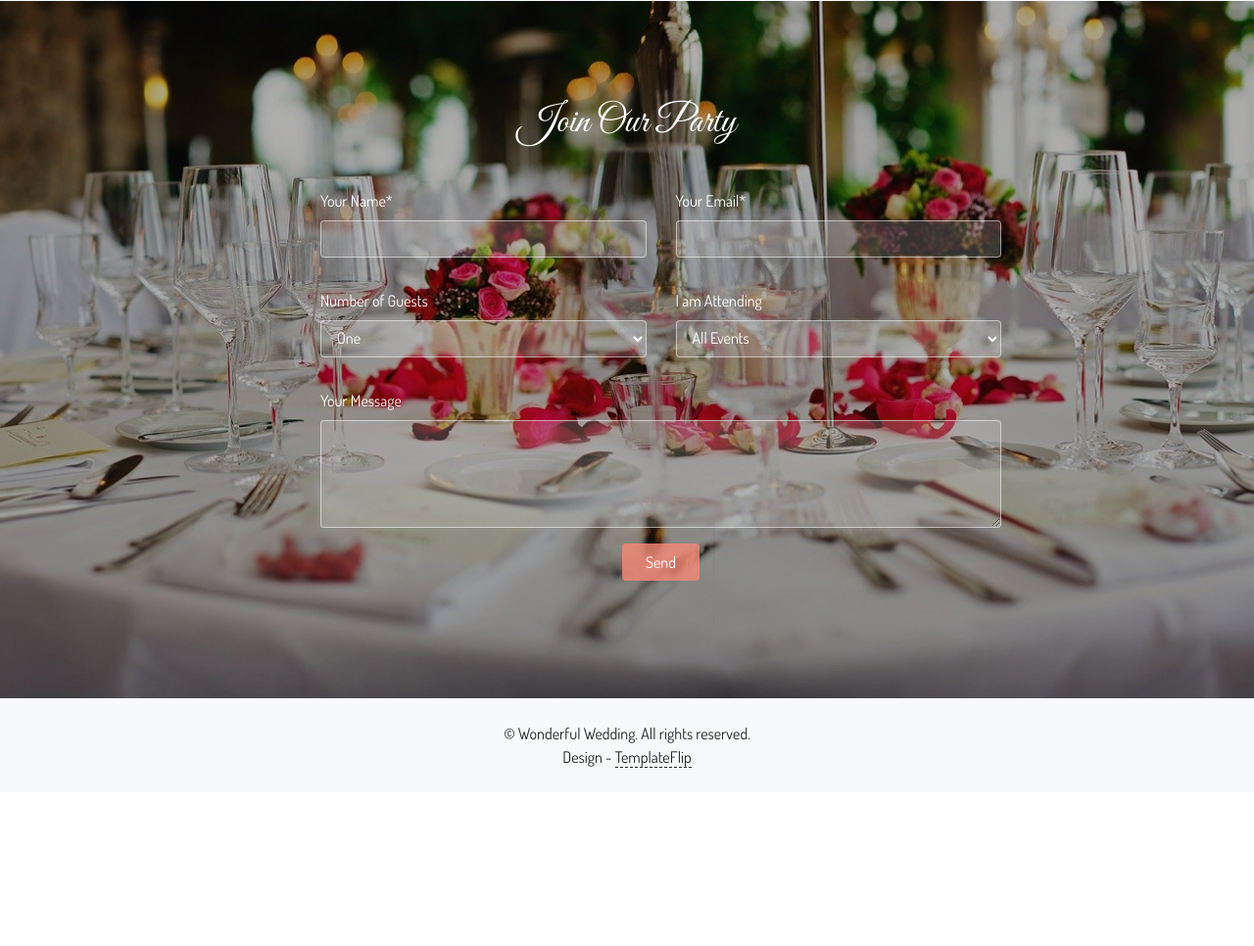
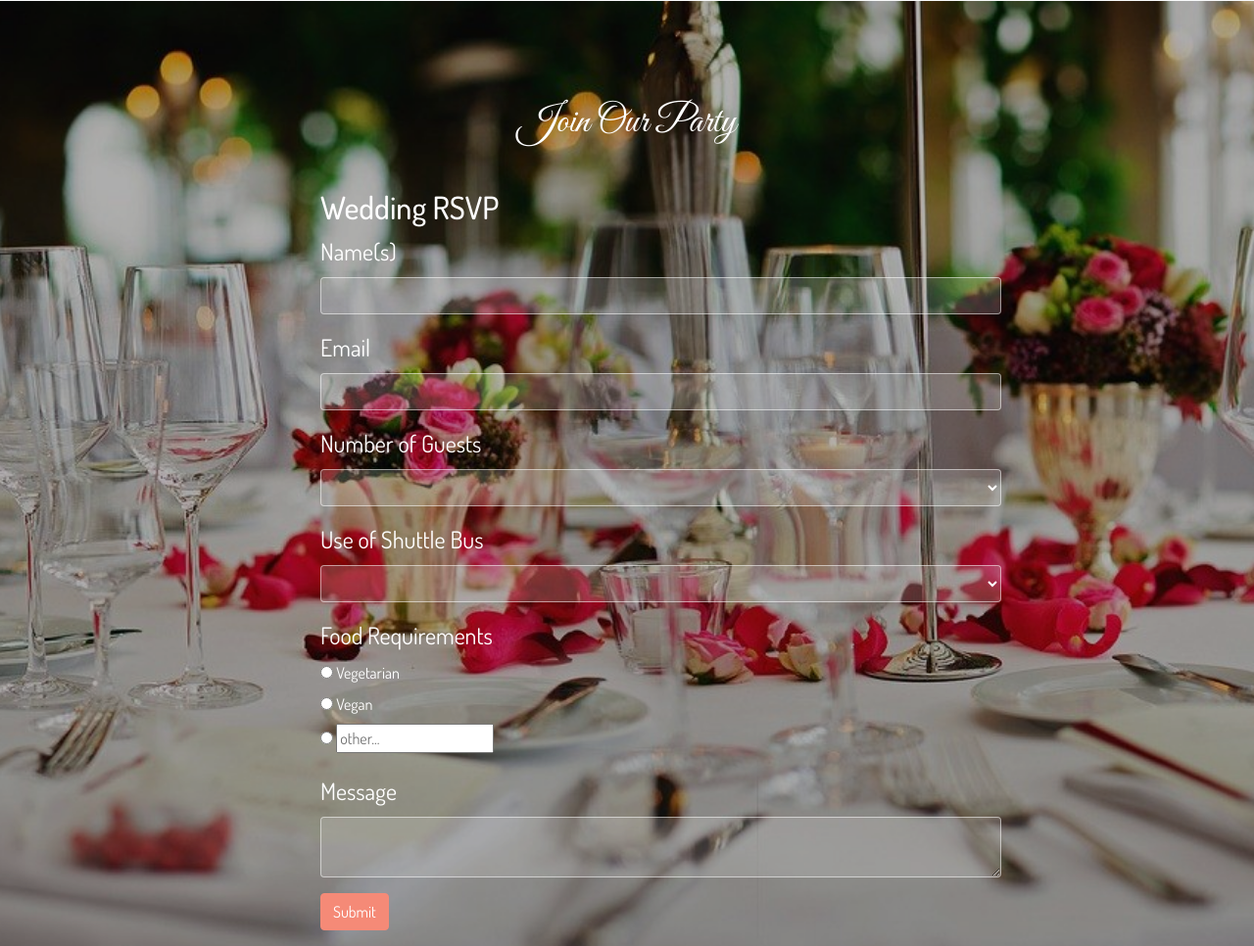
Before and after one commit to zachary-povey/wedding_website, a plain HTML site: page index.html in a window 1280 px wide. Shown: the part 1954-2920 px from the top of the page at 98% size. Before the commit the page ends 2763 px from the top, so only its background shows below. Drawn offline with Linux system fonts and the light colour scheme.

Commit message:
Add google form

```diff
--- a/index.html
+++ b/index.html
@@ -238,57 +238,107 @@
     <div class="row ww-rsvp-form">
       <div class="col-md-10">
         <div class="card-body">
-          <form action="https://formspree.io/example@email.com" method="POST">
-            <div class="row">
-              <div class="col md-6 pb-3">
-                <div class="form-group">
-                  <label for="name-input">Your Name*</label>
-                  <input class="form-control" id="name-input" type="text" name="name" required="required"/>
-                </div>
-              </div>
-              <div class="col-md-6 pb-3">
-                <div class="form-group">
-                  <label for="email-input">Your Email*</label>
-                  <input class="form-control" id="email-input" type="email" name="_replyto" required="required"/>
-                </div>
-              </div>
-            </div>
-            <div class="row">
-              <div class="col md-6 pb-3">
-                <div class="form-group">
-                  <label for="guest-input">Number of Guests</label>
-                  <select class="form-control" id="guest-input" name="guest">
-                    <option value="1">One</option>
-                    <option value="2">Two</option>
-                    <option value="3">Three</option>
-                    <option value="4">Four</option>
-                  </select>
-                </div>
-              </div>
-              <div class="col-md-6 pb-3">
-                <div class="form-group">
-                  <label for="events-input">I am Attending</label>
-                  <select class="form-control" id="events-input" name="events">
-                    <option value="all-event">All Events</option>
-                    <option value="wedding-ceremony">Wedding ceremony</option>
-                    <option value="reception-party">Reception Party</option>
-                  </select>
-                </div>
-              </div>
-            </div>
-            <div class="row">
-              <div class="col">
-                <div class="form-group">
-                  <label for="message-input">Your Message</label>
-                  <textarea class="form-control" id="message-input" name="message" rows="4"></textarea>
-                </div>
-              </div>
-            </div>
-            <div class="row">
-              <div class="col text-center">
-                <button class="btn btn-primary btn-submit" type="submit">Send</button>
-              </div>
-            </div>
+          <form action="https://docs.google.com/forms/d/e/1FAIpQLSdNGC1ERq7d98J9gVFrv3cvESghL6Au4HKzapEqEpZB2jzkkw/formResponse"
+                target="_self"
+                id="bootstrapForm"
+                method="POST">
+              <fieldset>
+                  <h2>Wedding RSVP<br><small></small></h2>
+              </fieldset>
+
+
+              <!-- Field type: "short" id: "1687649604" -->
+              <fieldset>
+                  <legend for="1687649604">Name(s)</legend>
+                  <div class="form-group">
+                      <input id="124716953" type="text" name="entry.124716953" class="form-control" >
+                  </div>
+              </fieldset>
+
+
+              <!-- Field type: "short" id: "323519284" -->
+              <fieldset>
+                  <legend for="323519284">Email</legend>
+                  <div class="form-group">
+                      <input id="1300991795" type="email" name="entry.1300991795" class="form-control" >
+                  </div>
+              </fieldset>
+
+
+              <!-- Field type: "dropdown" id: "1756906686" -->
+              <fieldset>
+                  <legend for="1756906686">Number of Guests</legend>
+                  <div class="form-group">
+                      <select id="1756906686" name="entry.1316558397" class="form-control">
+                          <option value=""></option>
+                          <option value="1">1</option>
+                          <option value="2">2</option>
+                          <option value="3">3</option>
+                          <option value="4">4</option>
+                      </select>
+                  </div>
+              </fieldset>
+
+
+              <!-- Field type: "dropdown" id: "1331473849" -->
+              <fieldset>
+                  <legend for="1331473849">Use of Shuttle Bus</legend>
+                  <div class="form-group">
+                      <select id="1331473849" name="entry.1706945791" class="form-control">
+                          <option value=""></option>
+                          <option value="I&#x27;ll be using the bus.">I&#x27;ll be using the bus.</option>
+                          <option value="I won&#x27;t be using the bus.">I won&#x27;t be using the bus.</option>
+                          <option value="I&#x27;m not sure if I&#x27;ll be using the bus.">I&#x27;m not sure if I&#x27;ll be using the bus.</option>
+                      </select>
+                  </div>
+              </fieldset>
+
+
+              <!-- Field type: "choices" id: "1084118846" -->
+              <fieldset>
+                  <legend for="1084118846">Food Requirements</legend>
+                  <div class="form-group">
+                      <div class="radio">
+                          <label>
+                              <input type="radio" name="entry.873816064" value="Vegetarian" >
+                              Vegetarian
+                          </label>
+                      </div>
+                      <div class="radio">
+                          <label>
+                              <input type="radio" name="entry.873816064" value="Vegan" >
+                              Vegan
+                          </label>
+                      </div>
+                      <div class="radio">
+                          <label>
+                              <input type="radio" name="entry.873816064" value="__other_option__" >
+                          </label>
+                          <input type="text" name="entry.873816064.other_option_response" placeholder="other...">
+                      </div>
+                  </div>
+              </fieldset>
+
+
+              <!-- Field type: "paragraph" id: "585581750" -->
+              <fieldset>
+                  <legend for="585581750">Message</legend>
+                  <div class="form-group">
+                      <textarea id="1159427254" name="entry.1159427254" class="form-control" ></textarea>
+                  </div>
+              </fieldset>
+
+              <input type="hidden" name="fvv" value="1">
+              <input type="hidden" name="fbzx" value="-5557934590174763250">
+              <!--
+                  CAVEAT: In multipages (multisection) forms, *pageHistory* field tells to google what sections we've currently completed.
+                  This usually starts as "0" for the first page, then "0,1" in the second page... up to "0,1,2..N" in n-th page.
+                  Keep this in mind if you plan to change this code to recreate any sort of multipage-feature in your exported form.
+                  We're setting this to the total number of pages in this form because we're sending all fields from all the section together.
+              -->
+              <input type="hidden" name="pageHistory" value="0">
+
+              <input class="btn btn-primary" type="submit" value="Submit">
           </form>
         </div>
       </div>
```
